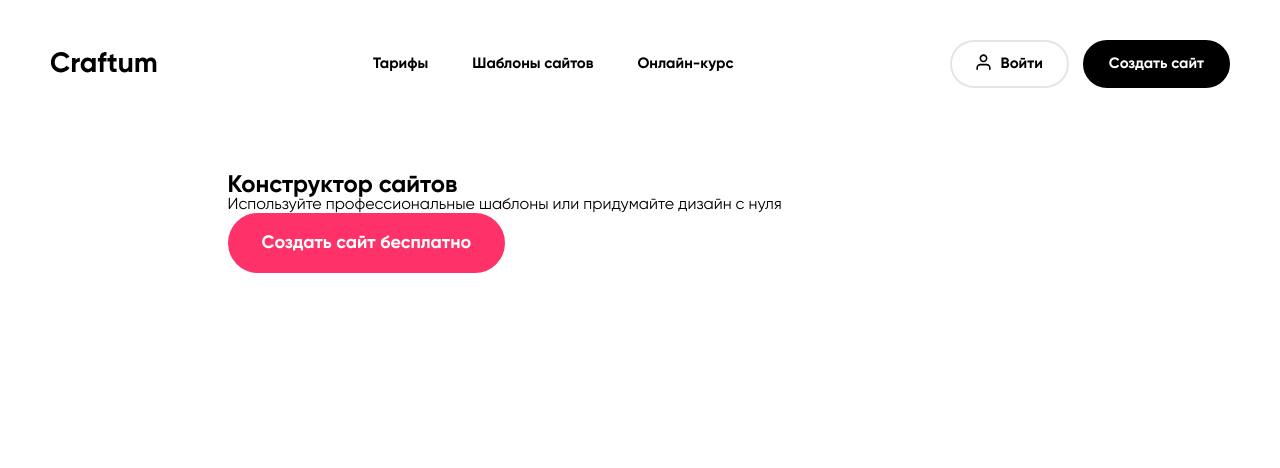
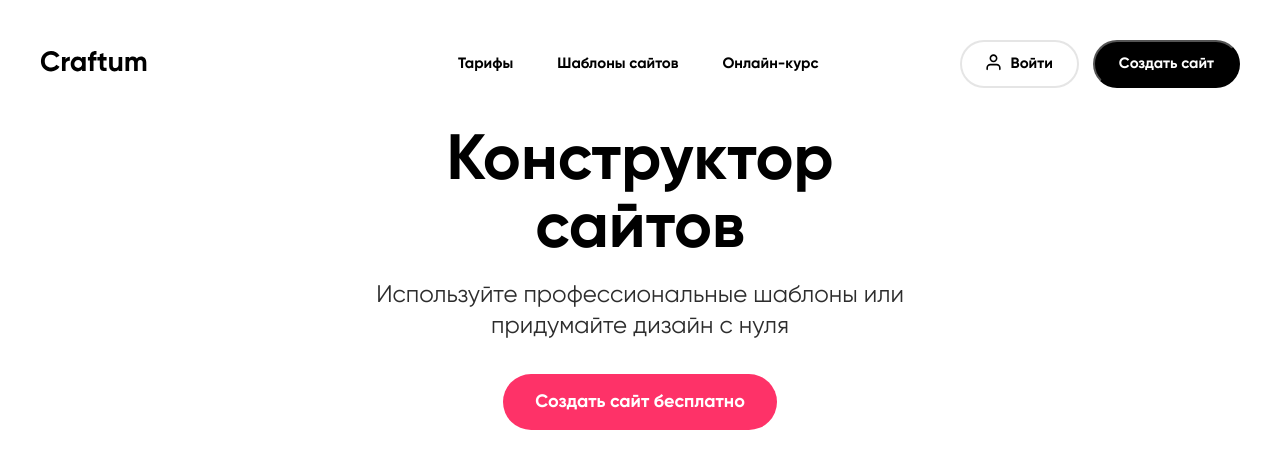
Before and after one commit to alexanderanikanov/Craftum, a plain HTML site: page index.html in a window 1280 px wide. Drawn offline with Linux system fonts and the light colour scheme; files whose address does not match are found by name.

Commit message:
add header style

```diff
--- a/css/button.css
+++ b/css/button.css
@@ -1,56 +1,80 @@
-button {
+.button {
 	font-family: "Gilroy";
+	font-style: normal;
+	font-weight: 700;
+	cursor: pointer;
 }
 
-button img {
+.button--short,
+.button--medium {
+	border-radius: 24px;
+	padding: 12px 24px;
+	font-size: 15px;
+	line-height: 20px;
+}
+
+.button--large {
+	max-width: 274px;
+	border-radius: 36px;
+	font-size: 18px;
+	line-height: 24px;
+	padding: 16px 32px;
+}
+
+.button__icon {
 	float: left;
 	padding-right: 10px;
 }
 
-.user-menu button {
-	border-radius: 24px;
-	font-style: normal;
-	font-weight: 700;
-	font-size: 15px;
-	line-height: 20px;
-	padding: 12px 24px;
-}
-
-.button-login--white {
-	background-color: #fff;
-	border: 2px solid rgba(0, 0, 0, 0.1);
+.button--primary {
+	background: #fff;
+	border: 2px solid var(--primary-border-color);
 	margin-right: 10px;
 }
 
-.button-login--white:hover {
-	border-color: #000000;
+.button--primary:hover {
+	border: 2px solid var(--primary-border-color-hover);
 }
 
-.button-reg--black {
-	color: #fff;
-	background-color: #000;
-	border: 2px solid #000;
+.button--primary:active {
+	padding: 10px 22px;
+  border-radius: 22px;
+  font-size: 15px;
+	line-height: 20px;
+	border: 2px solid var(--primary-border-color-pressed);
 }
 
-.button-reg--black:hover {
-	border-color: rgba(0, 0, 0, 0.1);
-	background-color: rgba(0, 0, 0, 0.6);
+.button--secondary {
+	background: var(--secondary-color);
+	color: #fff;
 }
 
-.button-reg--pink {
-	background-color: #FE3268;
-	font-style: normal;
-	font-weight: 700;
+.button--secondary:hover {
+	background: var(--secondary-hover);
+}
+
+.button--secondary:active {
+	padding: 10px 22px;
+	border-radius: 22px;
+	font-size: 15px;
+	line-height: 20px;
+	background: var(--secondary-pressed);
+}
+
+.button--tertiary {
+	border: none;
+	color: #fff;
+	background: var(--tertiary-color);
+}
+
+.button--tertiary:hover {
+	background: var(--tertiary-hover)
+}
+
+.button--large:active {
+	padding: 14px 29px;
 	font-size: 18px;
 	line-height: 24px;
-	color: #fff;
-	border: 2px solid#FE3268;
-	border-radius: 36px;
-	font-family: "Gilroy";
-	padding: 16px 32px;
+	border-radius: 33.635px;
+	background: var(--tertiary-pressed);
 }
-
-.button-reg--pink:hover {
-	border-color: rgb(253, 99, 140);
-	background-color: rgb(253, 99, 140);
-}
--- a/css/common.css
+++ b/css/common.css
@@ -10,29 +10,32 @@ html {
 
 .header-wrap {
 	display: flex;
+	justify-content: space-between;
 	align-items: center;
-	justify-content: space-between;
-	padding: 40px 50px 85px 50px;
+	padding: 40px 40px;
 }
 
-.nav-item a {
-	text-decoration: none;
-	font-family: 'Gilroy';
+.main-info {
+	display: flex;
+	flex-direction: column;
+	text-align: center;
+	align-items: center;
+	padding: 0 140px;
+}
+
+.main-info h1 {
 	font-style: normal;
 	font-weight: 700;
-	font-size: 15px;
-	line-height: 20px;
-	color: #000;
+	font-size: 64px;
+	line-height: 68px;
+	margin-bottom: 16px;
 }
 
-.nav-item > a {
-	margin-right: 40px;
+.main-info p {
+	margin-bottom: 32px;
+	font-style: normal;
+	font-weight: 400;
+	font-size: 24px;
+	line-height: 130%;
+	color: var(--secondary-hover);
 }
-
-.nav-item a:last-child {
-	margin-right: 0;
-}
-
-.nav-item a:hover {
-	color: rgba(0, 0, 0, 0.7)
-}
--- /dev/null
+++ b/css/custom-properties.css
@@ -0,0 +1,13 @@
+:root {
+	--primary-border-color: rgba(0, 0, 0, 0.1);
+	--primary-border-color-hover: rgba(0, 0, 0, 0.2);
+	--primary-border-color-pressed: rgba(0, 0, 0, 0.08);
+
+  --secondary-color: #000;
+	--secondary-hover: #2D2D2D;
+	--secondary-pressed: #292929;
+
+  --tertiary-color: #FE3268;
+  --tertiary-hover: #F51652;
+  --tertiary-pressed: #F51751;
+}
--- a/css/main.css
+++ b/css/main.css
@@ -3,7 +3,9 @@
 @import "../css/common.css";
 @import "../css/form.css";
 @import "../css/input.css";
-@import "../css/reset.css";
+/* @import "../css/reset.css"; */
 @import "../css/style.css";
 @import "../css/style.css";
 @import "../css/button.css";
+@import "../css/nav.css";
+@import "../css/custom-properties.css";
--- /dev/null
+++ b/css/nav.css
@@ -0,0 +1,25 @@
+.nav-item a {
+	text-decoration: none;
+	font-family: 'Gilroy';
+	font-style: normal;
+	font-weight: 700;
+	font-size: 15px;
+	line-height: 20px;
+	color: #000;
+}
+
+.nav-item > a {
+	margin-right: 40px;
+}
+
+.nav-item a:last-child {
+	margin-right: 0;
+}
+
+.nav-item a:hover {
+	color: var(--secondary-hover);
+}
+
+.header-logo {
+	margin-right: 85px;
+}
--- a/css/style.css
+++ /dev/null
@@ -1,5 +0,0 @@
-.svg-logo {
-	color: black;
-	display: block;
-
-}
--- a/index.html
+++ b/index.html
@@ -19,11 +19,11 @@
 	<base href="">
 </head>
 <body>
-	<header class="main-header">
+	<header class="header">
 		<div class="header-wrap">
 			<div class="header-logo">
 				<a href="#" class="header-logo">
-					<img class="logo-svg"src="./images/craftum.svg" title="Craftum"></img>
+					<img class="logo-svg" src="./images/craftum.svg" title="Craftum"></img>
 				</a>
 			</div>
 			<div class="menu-nav">
@@ -34,24 +34,20 @@
 				</nav>
 			</div>
 			<div class="user-menu">
-				<button href="#form-login" class="button-login--white" title="Войти">Войти
-					<img src="./images/shape.svg" alt="">
+				<button href="#form-login" class="button button--short button--default button--primary" title="Войти">Войти
+					<img src="./images/shape.svg" class="button__icon">
 				</button>
-				<button href="#form-reg" class="button-reg--black" title="Создать сайт">Создать сайт</button>
+				<button href="#form-reg" class="button button--medium button--default button--secondary" title="Создать сайт">Создать сайт</button>
 			</div>
 		</div>
+		<section class="container">
+			<div class="main-info">
+				<h1>Конструктор сайтов</h1>
+					<p>Используйте профессиональные шаблоны или придумайте дизайн с нуля</p>
+				<button href="#form-reg" class="button button--large button--default button--tertiary" title="Создать сайт бесплатно">Создать сайт бесплатно</button>
+			</div>
+		</section>
 	</header>
-	<section class="container">
-		<h1>
-			<span class="header-text">Конструктор сайтов</span>
-		</h1>
-		<span class="header-info">
-			Используйте профессиональные шаблоны или придумайте дизайн с нуля
-		</span>
-		<button href="#form-reg" class="button-reg--pink" title="Создать сайт бесплатно">Создать сайт бесплатно</button>
-	</section>
-
-
 
 
 	<main class="main-page">
```
